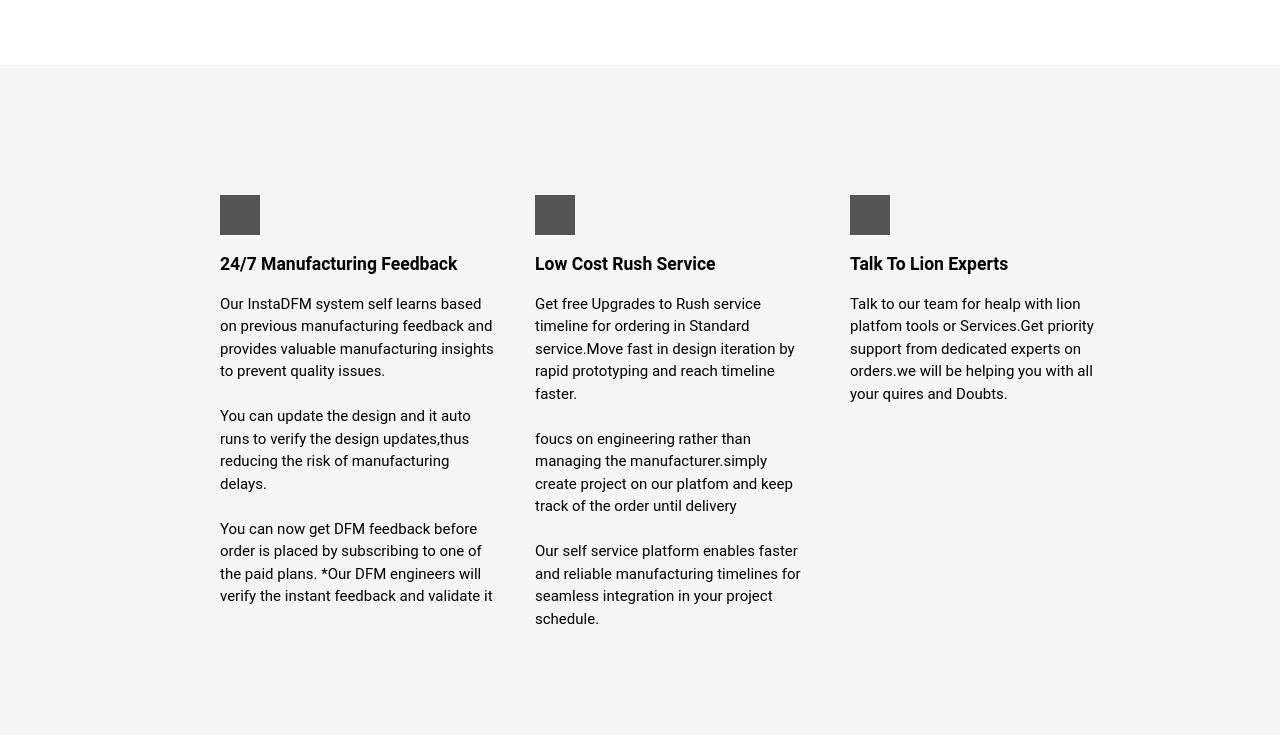
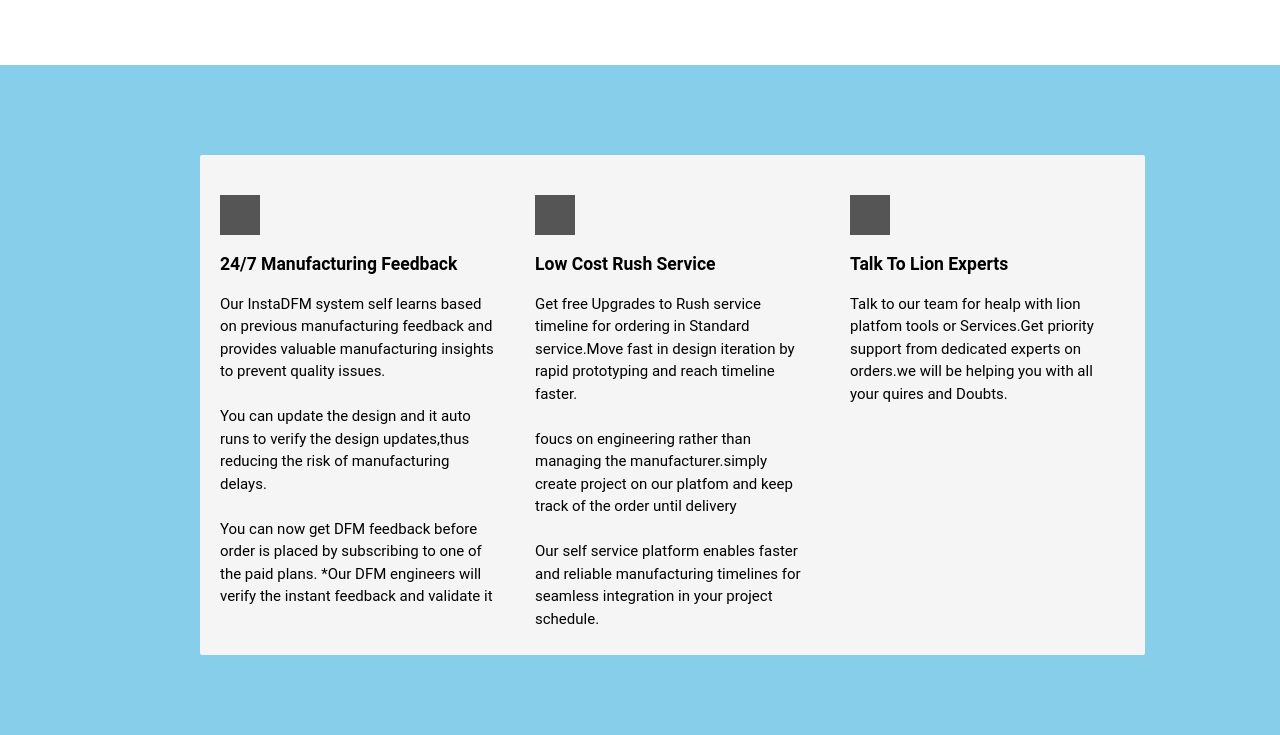
Before and after one commit to chaithra720/subscription-page, a plain HTML site: page index.html in a window 1280 px wide. Shown: the part 1165-1900 px from the top of the page. Drawn offline with Linux system fonts and the light colour scheme.

Commit message:
Update style9.css

```diff
--- a/style9.css
+++ b/style9.css
@@ -92,8 +92,8 @@
   justify-content: center;
   padding-top: 40px;
   height: 650px;
-  background-color: whitesmoke;
-  }
+  background-color: skyblue;
+   }
   .continer2_benifits{
   display: flex;
   flex-direction: row;
```
